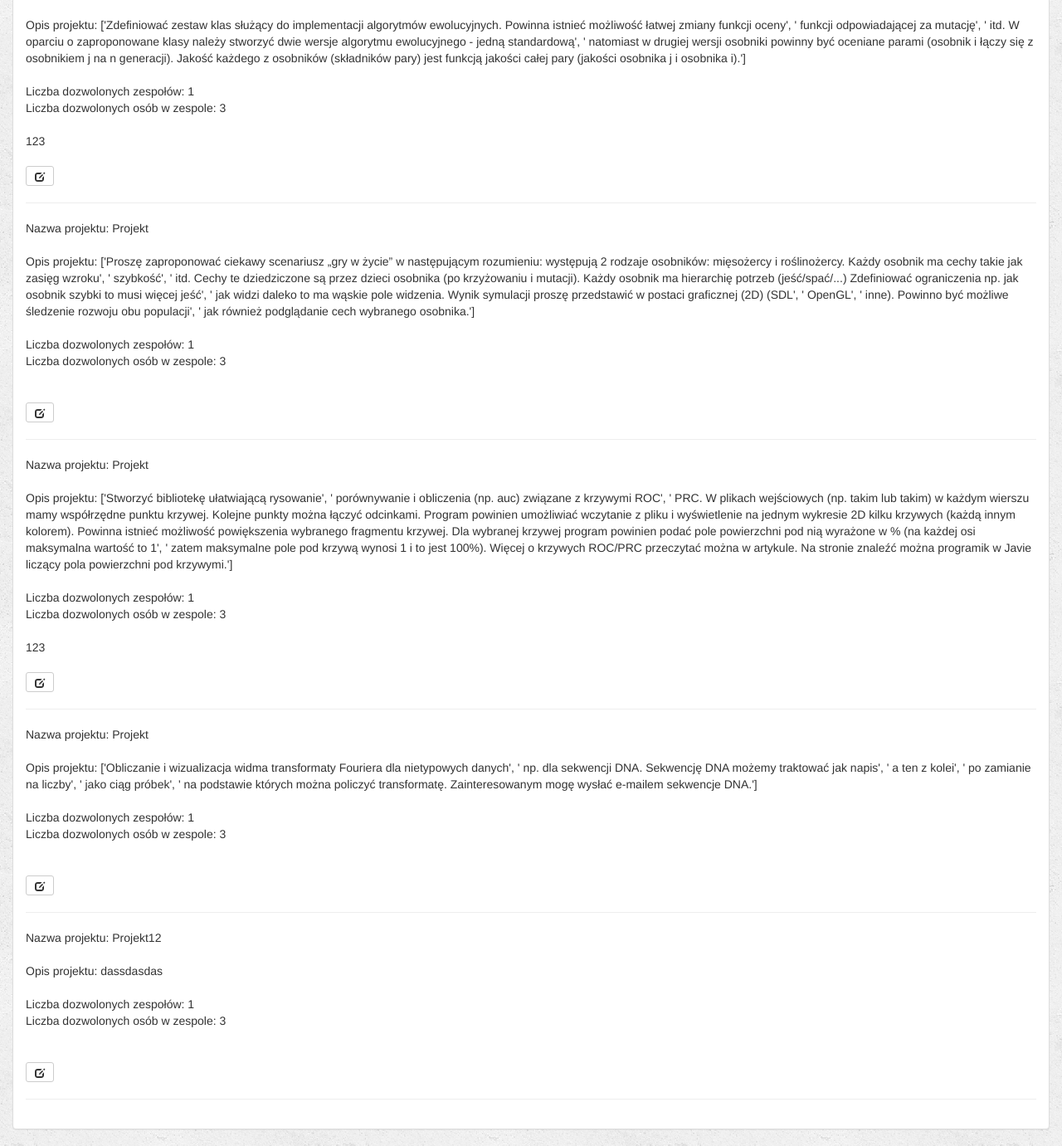
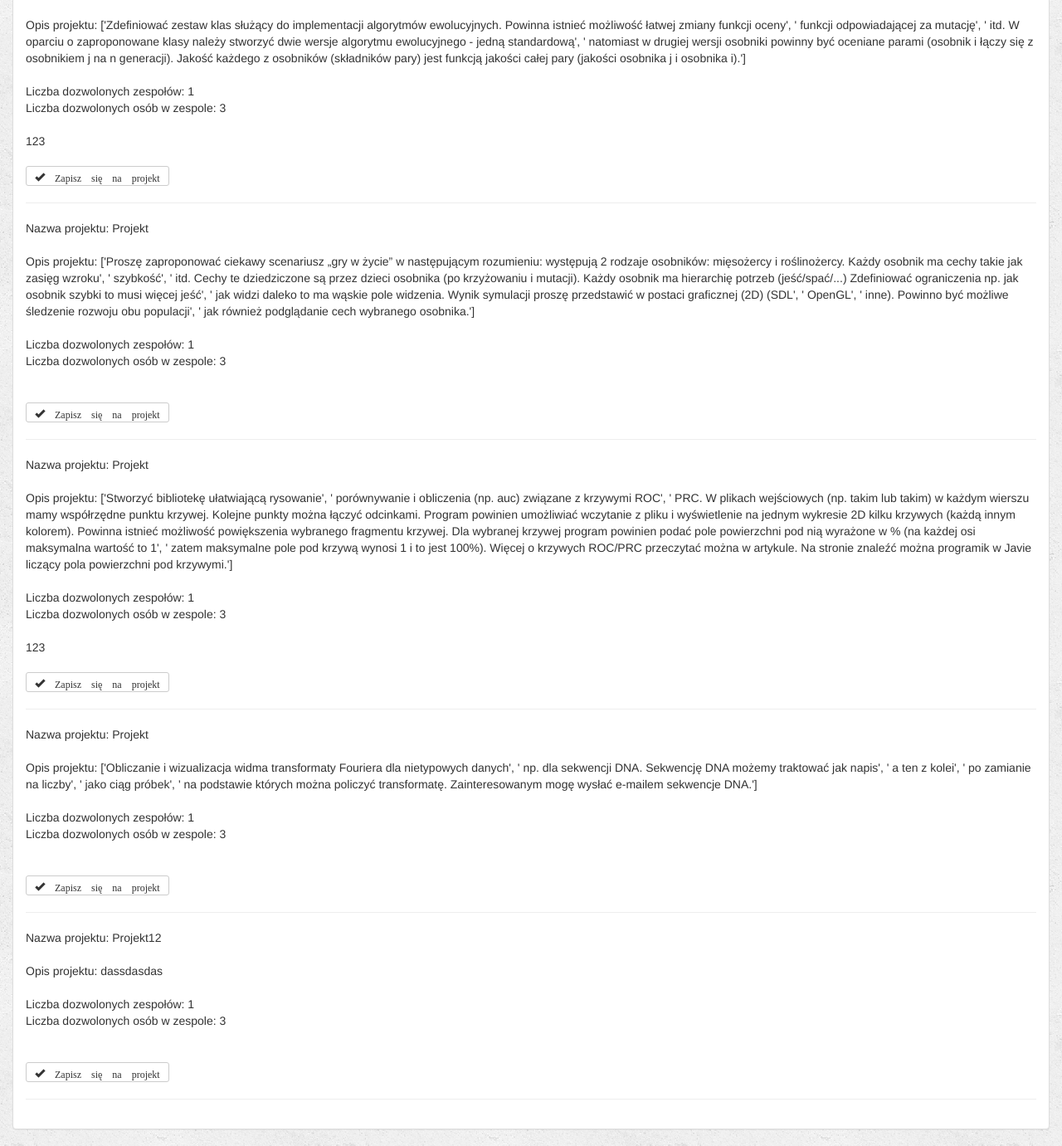
Before and after one commit to mkapiczy/ZPR, a Django app: template student_projects/templates/student_projects/projects_index.html in a window 1280 px wide. Shown: the part 158-1539 px from the top of the page at 83% size. Run offline with Django 3.2, Linux system fonts and the light colour scheme; the template is opened without the code that fills it: values that come from a table or form of the project are taken from there, others are empty; data comes from the database, SQL or seed files in the repository; both versions use the stored data as it was after the commit; some libraries are stand-ins or nearby versions.

Commit message:
[Student] - signing glyphicon change

```diff
--- a/student_projects/templates/student_projects/projects_index.html
+++ b/student_projects/templates/student_projects/projects_index.html
@@ -30,7 +30,7 @@
                                     {% csrf_token %}
                                     <input type="hidden" name="project_id" value="{{ project.id }}"/>
                                     <button type="submit" class="btn btn-default btn-sm">
-                                        <span class="glyphicon glyphicon-edit"></span>
+                                        <span class="glyphicon glyphicon-ok"> Zapisz się na projekt</span>
                                     </button>
                                 </form>
                                 <hr>
```
Also changed, not shown: db.sqlite3.
